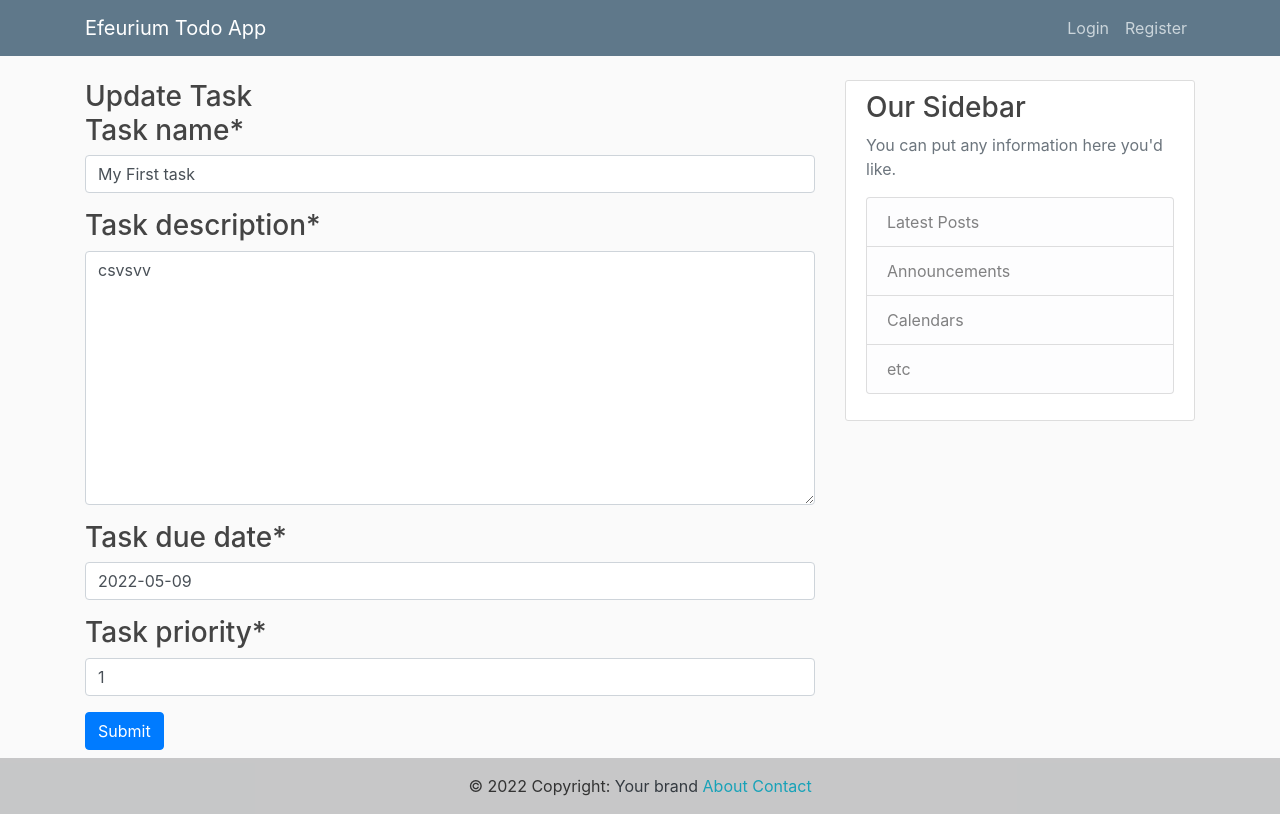
After one commit to alvyynm/django-todo-webapp, a Django app: a page that uses task/templates/task/update.html in a window 1280 px wide. The commit adds this page. Run offline with Django 4.2, Linux system fonts and the light colour scheme; data comes from the database, SQL or seed files in the repository; both versions use the stored data as it was after the commit; some libraries are stand-ins or nearby versions.

Commit message:
Create task update view

```diff
--- a/task/templates/task/task_detail.html
+++ b/task/templates/task/task_detail.html
@@ -7,5 +7,5 @@
     <p>Due Date: {{ todo.task_duedate }}</p>
     <p>Priority: {{ todo.task_priority }}</p>
     <p>{{ todo.id }}</p>
-
+<a href="/task{{ todo.id }}/update">Update task</a>
 {% endblock content %}
--- /dev/null
+++ b/task/templates/task/update.html
@@ -0,0 +1,14 @@
+{% extends 'task/base.html' %}
+{% load crispy_forms_tags %}
+
+{% block content %}
+    <h3>Update Task</h3xs>
+
+      <form action="{%url 'task-add'%}" method="post">
+        {% csrf_token %}
+
+        {{ form|crispy }}
+
+        <input type="submit" value="Submit" class="btn btn-primary">
+    </form>
+{% endblock content %}
--- a/task/urls.py
+++ b/task/urls.py
@@ -5,6 +5,7 @@ from . import views
 urlpatterns = [
     path('', views.home, name = 'task-home'),
     path('task<int:task_id>/', views.task_detail, name= 'task-details'),
+    path('task<int:task_id>/update/', views.update, name="task-update"),
     path('tasks/', views.tasks, name= 'task-view'),
     path('addtask/', views.add, name= 'task-add'),
     path('about/', views.about, name= 'task-about'),
--- a/task/views.py
+++ b/task/views.py
@@ -38,6 +38,14 @@ def add(request):
         else:
                 return render(request,'task/add.html', {"form": form})
 
+def update(request, task_id):
+    todo = Task.objects.get(id=task_id)
+    form = ToDoForm(request.POST or None, instance=todo)
+    if form.is_valid():
+        form.save()
+        return redirect('task-view')
+    return render(request,'task/update.html', {"form": form})
+
 def about(request):
     return render(request, 'task/about.html')
 
```
Also changed, not shown: db.sqlite3.
